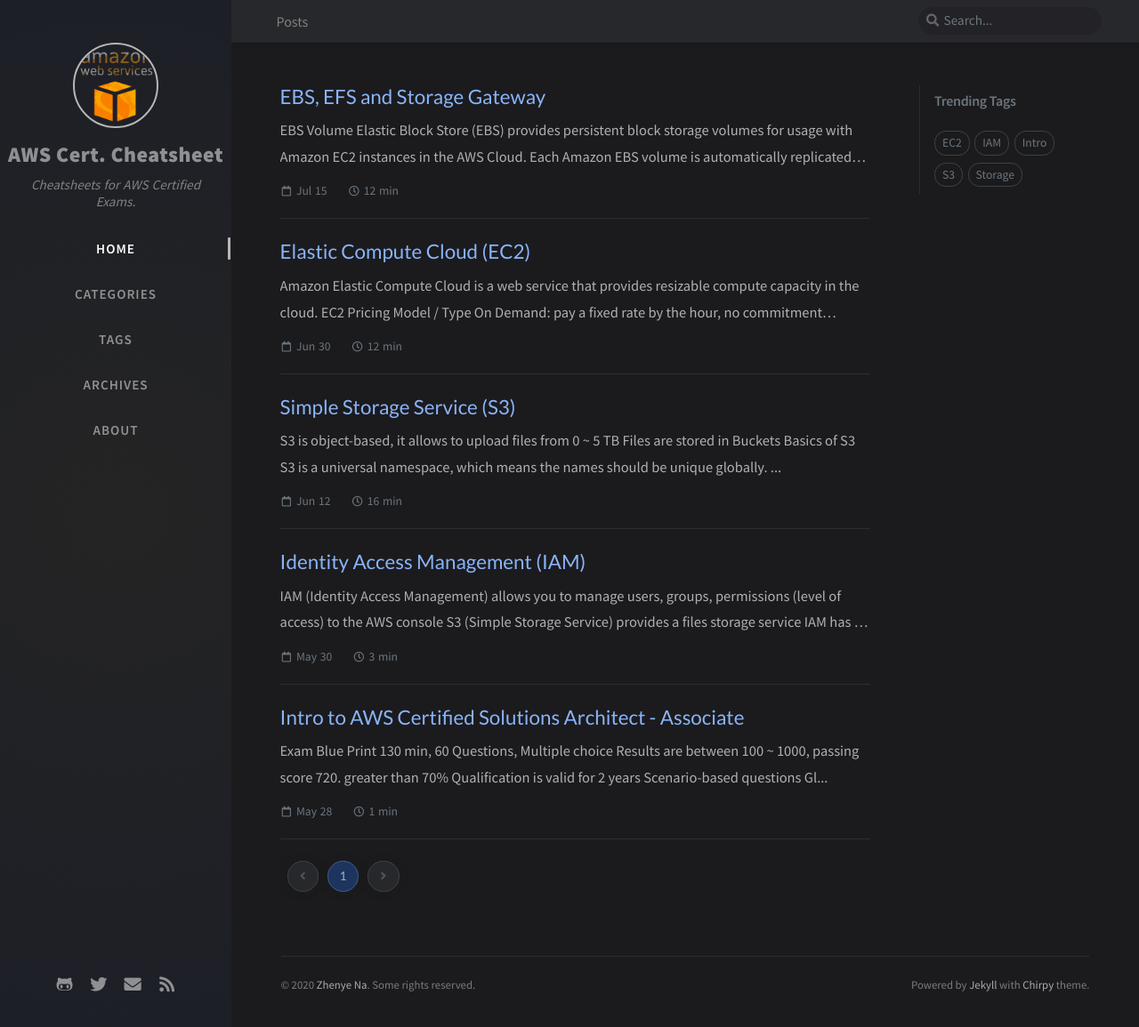
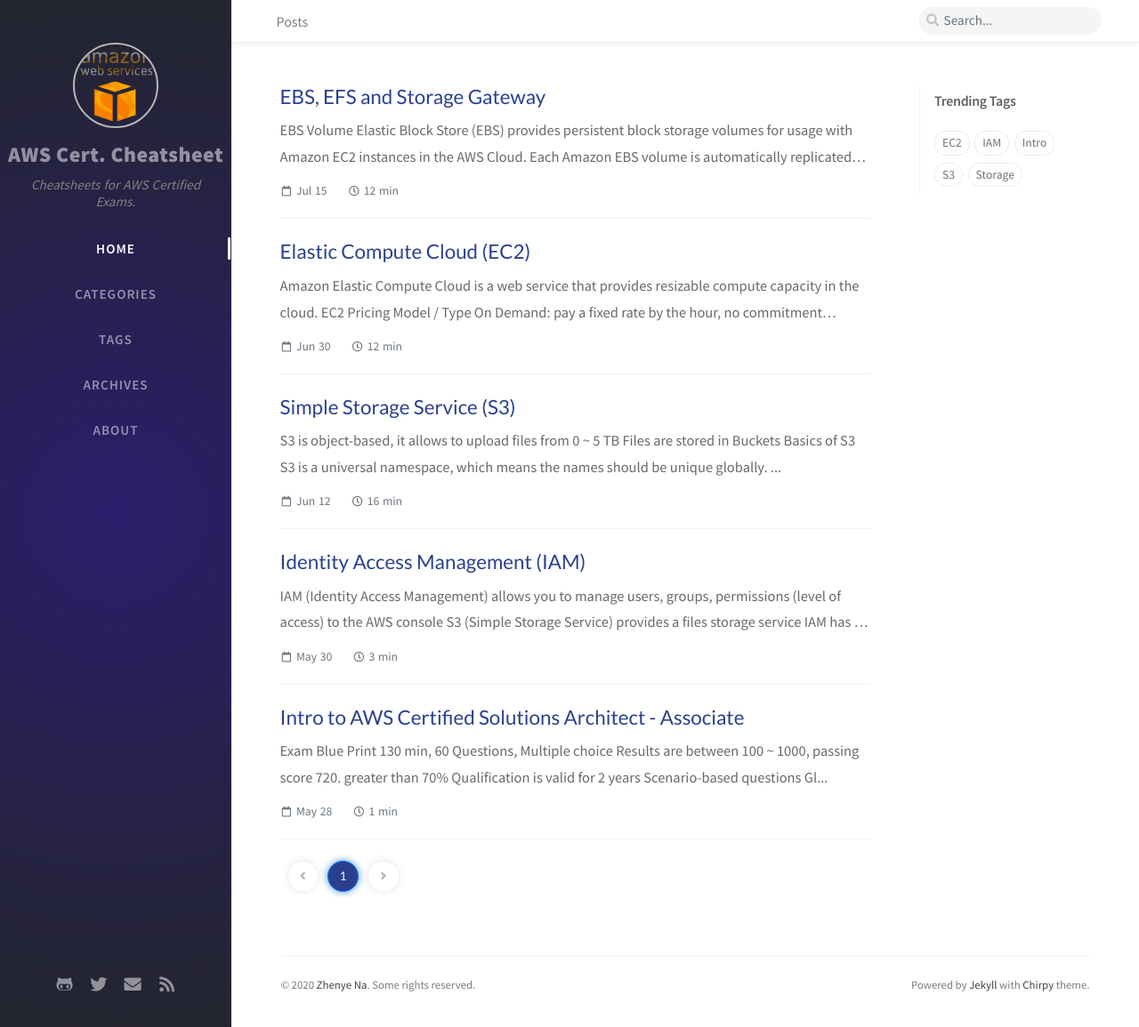
Before and after one commit to Zhenye-Na/aws-certs-cheatsheet, a Jekyll site: the page built from index.html, in a window 1280 px wide and 1155 px high. Shown: the whole window at 89% size. Built offline with Jekyll 4.4.1, drawn with Linux system fonts in a browser that asks for light colours; nearby versions of some CDN libraries; the list of posts is cut into pages by our own code; comment, search, counter and statistics services are not loaded.

Commit message:
update website configs

```diff
--- a/_config.yml
+++ b/_config.yml
@@ -33,7 +33,7 @@
   links:
     # The first element serves as the copyright owner's link
     # - https://twitter.com/username      # change to your twitter homepage
-    - https://github.com/zhenye-na       # change to your github homepage
+    - https://github.com/Zhenye-Na/aws-certs-cheatsheet       # change to your github homepage
     # Uncomment below to add more social links
     # - https://www.facebook.com/username
     # - https://www.linkedin.com/in/username
@@ -77,7 +77,7 @@
 #
 #     dark   - Use the dark color scheme
 #
-theme_mode: dark  # <light|dark>
+theme_mode: light  # <light|dark>
 
 # boolean type, the global switch for ToC in posts.
 toc: true
```
